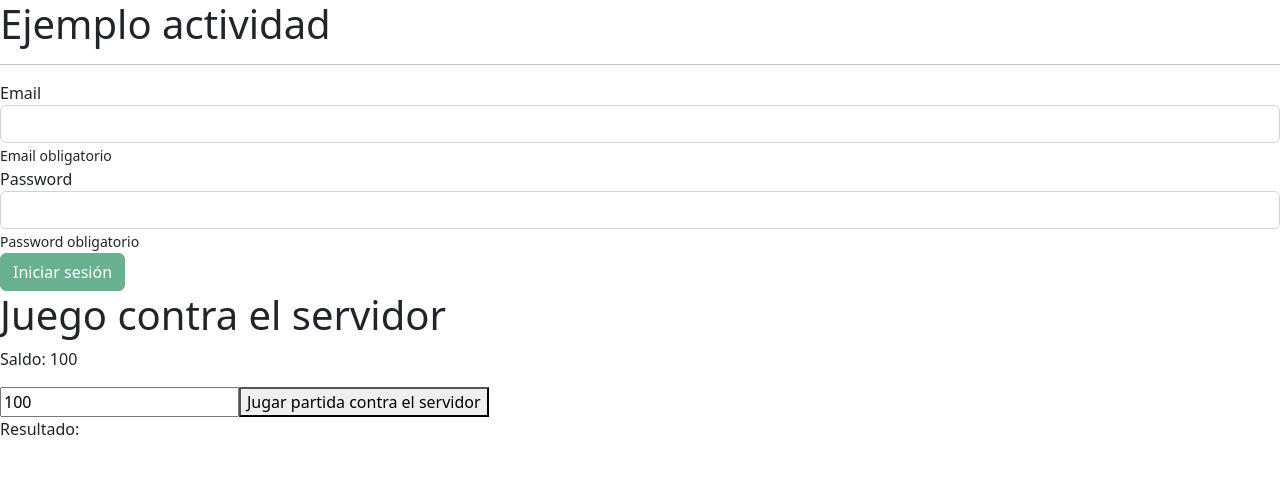
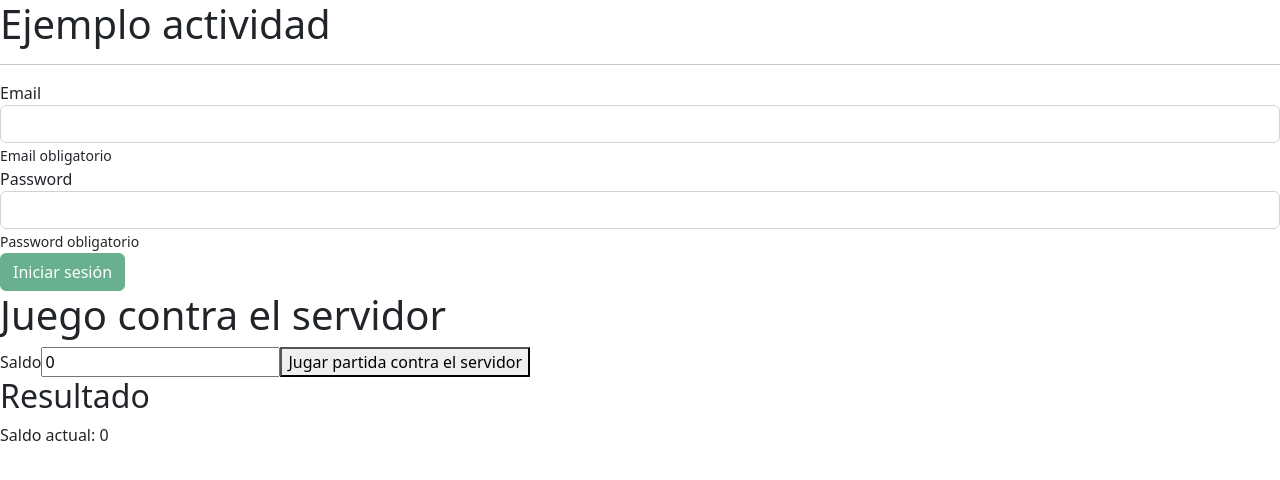
Before and after one commit to Mskenmasters1/actividadesrepaso, a React (Vite) app in the folder frontend/: page / in a window 1280 px wide. Shown: the top 480 px of the page. Built offline with nearby package versions, Linux system fonts and the light colour scheme.

Commit message:
cambiar cuarta.tsx con cambios de Qico

```diff
--- a/frontend/src/cuarta.tsx
+++ b/frontend/src/cuarta.tsx
@@ -1,46 +1,59 @@
-import React, { useState } from 'react';
+import React, { useState } from "react";
 
 export const Cuarta = () => {
-    const [saldo, setSaldo] = useState('100');
-    const [numeroServidor, setNumeroServidor] = useState('');
-    const [resultado, setResultado] = useState('');
+    const [saldo, setSaldo] = useState<number>(0);
+    const [numeroServidor, setNumeroServidor] = useState<number>(0);
+    const [numeroCliente, setNumeroCliente] = useState<number>(0);
+    const [resultado, setResultado] = useState<string>("");
 
     const jugarPartida = async () => {
-        const numeroAleatorio = Math.floor(Math.random() * 100) + 1;
-        const response = await fetch('http://localhost:3000/api/actividades1/cuarta', {
-            method: 'GET',
-        });
+        setNumeroCliente(Math.floor(Math.random() * 100 + 1));
+        const response = await fetch(
+            "http://localhost:3000/api/actividades1/cuarta",
+            {
+                method: "GET",
+            }
+        );
         const data = await response.json();
-        const numeroServidor = data.numero;
-
-        if (numeroServidor < numeroAleatorio) {
-            setResultado('Ganaste');
-            setSaldo((prevSaldo) => (parseInt(prevSaldo) + 10).toString());
-        } else if (numeroServidor > numeroAleatorio) {
-            setResultado('Perdiste');
-            setSaldo((prevSaldo) => {
-                const newSaldo = parseInt(prevSaldo) - 10;
-                return newSaldo < 0 ? '0' : newSaldo.toString();
-            });
-        } else {
-            setResultado('Empate');
+        setNumeroServidor(data.numero);
+        if (saldo > 0) {
+            setResultado(`Marcador: cliente ${numeroCliente}, servidor ${numeroServidor}.`);
+            if (numeroCliente > numeroServidor) {
+                setResultado(resultado + ' ¡ Has ganado!');
+            }
+            else if (numeroCliente < numeroServidor) {
+                setResultado(resultado + ' ¡Has perdido!');
+            }
+            else {
+                setResultado(resultado + ' ¡Empate!');
+            }
         }
-
-        setNumeroServidor(numeroServidor.toString());
+        else {
+            setResultado('Ya no puedes jugar porque se te ha acabado el saldo.');
+        };
     };
 
     const handleChangeSaldo = (e: React.ChangeEvent<HTMLInputElement>) => {
-        setSaldo(e.target.value);
+        setSaldo(Number(e.target.value));
     };
 
     return (
         <div>
             <h1>Juego contra el servidor</h1>
-            <p>Saldo: {saldo}</p>
-            <input type="text" value={saldo} onChange={handleChangeSaldo} />
+            <label htmlFor="saldo">Saldo</label>
+            <input
+                type="number"
+                id="saldo"
+                value={saldo}
+                onChange={handleChangeSaldo}
+                min="10"
+                step="10"
+                multiple="10"
+            />
             <button onClick={jugarPartida}>Jugar partida contra el servidor</button>
-            <p>Resultado: {resultado}</p>
-            {numeroServidor && <p>Número del servidor: {numeroServidor}</p>}
+            <h2>Resultado</h2>
+            <p>Saldo actual: {saldo}</p>
+            <p>{resultado}</p>
         </div>
     );
 };
```
